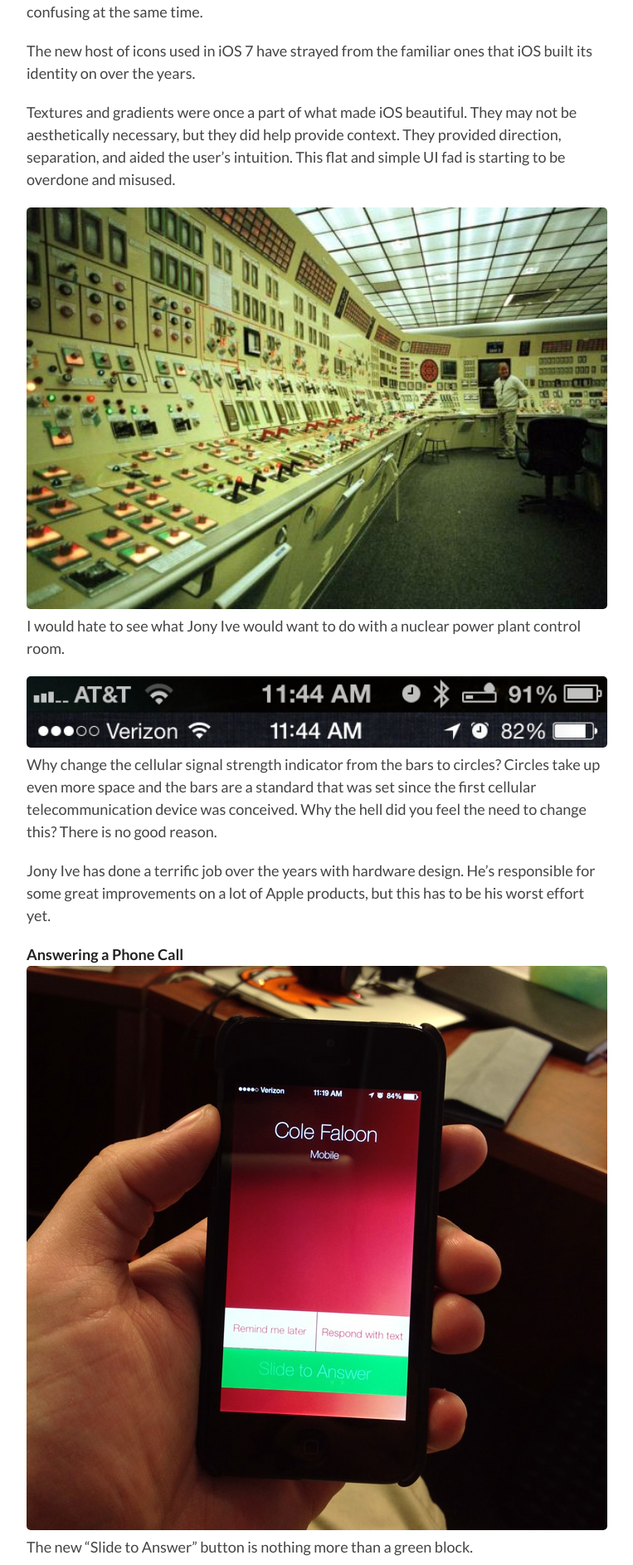
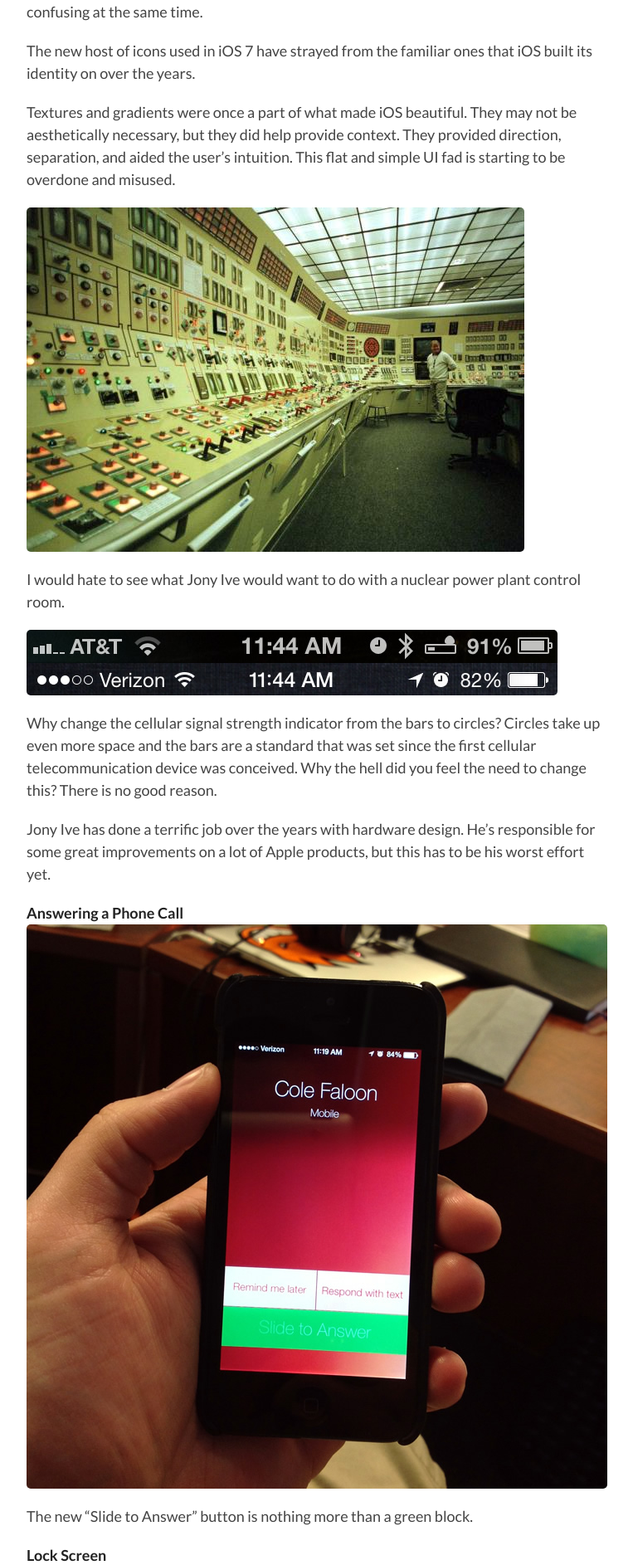
Before and after one commit to bwsewell/bwsewell.github.com, a Jekyll site: the page built from _posts/2013-06-11-everything_i_hate_about_ios7.md, in a window 1280 px wide. Shown: the part 754-2640 px from the top of the page at 83% size, without its empty margins (283-1046 px from the left). Built offline with Jekyll 4.4.1, drawn with Linux system fonts in a browser that asks for light colours; Markdown is read by kramdown in place of the engine named in the settings; comment, search, counter and statistics services are not loaded.

Commit message:
Fixing more styling

```diff
--- a/css/style.css
+++ b/css/style.css
@@ -113,10 +113,6 @@
 
 th {
   color:#444;
-}
-
-img {
-  max-width:100%;
 }
 
 header {
@@ -306,7 +302,7 @@
 
 #post img {
   border-radius:5px;
-  width:100%;
+  display:block;
 }
 
 #post h4 {
```
Also changed, not shown: _posts/2013-06-11-everything_i_hate_about_ios7.md (+9 -0 lines).
